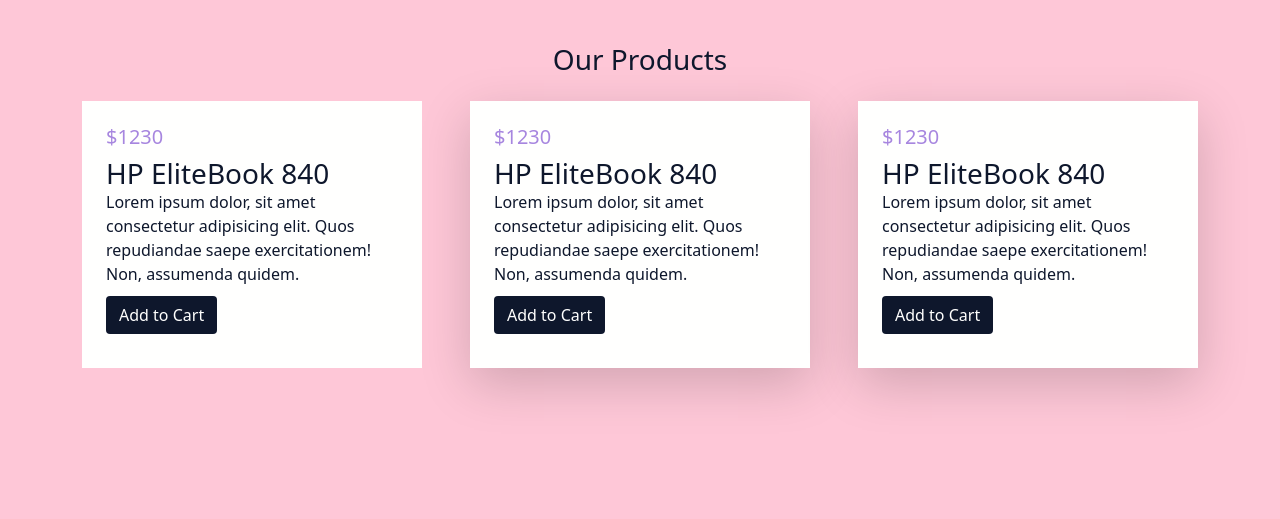
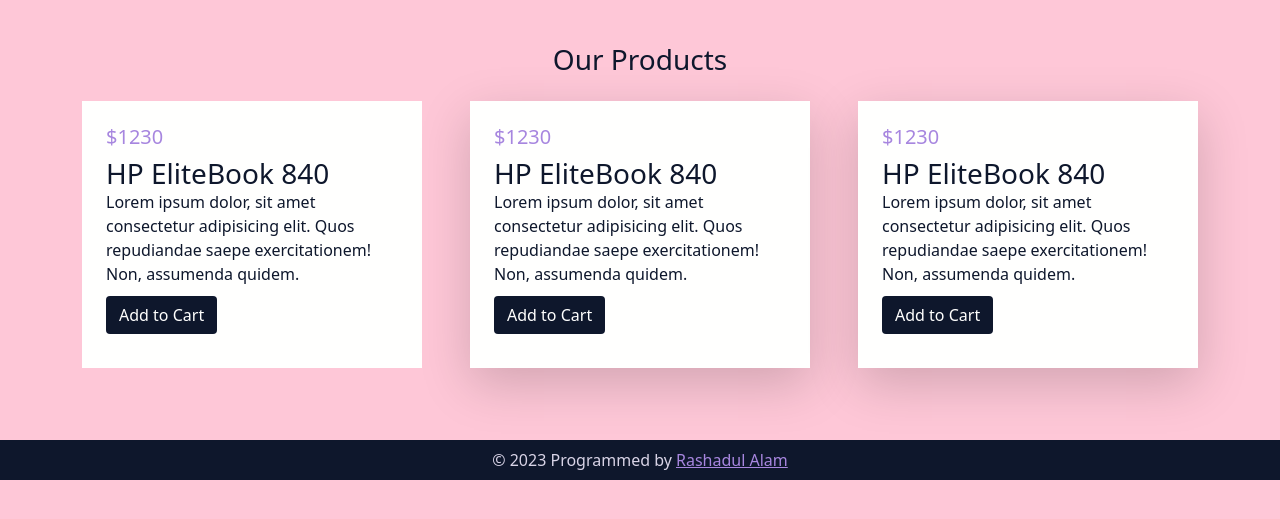
Before and after one commit to rashadulalam/fetch-json-data, a plain HTML site: page index.html in a window 1280 px wide. Shown: the part 65-584 px from the top of the page. Drawn offline with nearby package versions, Linux system fonts and the light colour scheme.

Commit message:
Footer area

```diff
--- a/index.html
+++ b/index.html
@@ -85,8 +85,8 @@
         </section>
     </main>
     <!-- footer area -->
-    <footer class="footer-area">
-
+    <footer class="footer-area py-2 mt-3">
+        <p class="text-center">&copy; 2023 Programmed by <a href="https://rashadul.com">Rashadul Alam</a></p>
     </footer>
 
 
--- a/style.css
+++ b/style.css
@@ -49,3 +49,19 @@ p {
     color: #a786df;
 }
 .main-area {}
+
+/*
+ Footer area css
+*/
+/*
+    Footer area css
+*/
+.footer-area {
+    background-color: #0e172c;
+}
+.footer-area p {
+    color: #d9d4e7
+}
+.footer-area a {
+    color: #a786df;
+}
```
